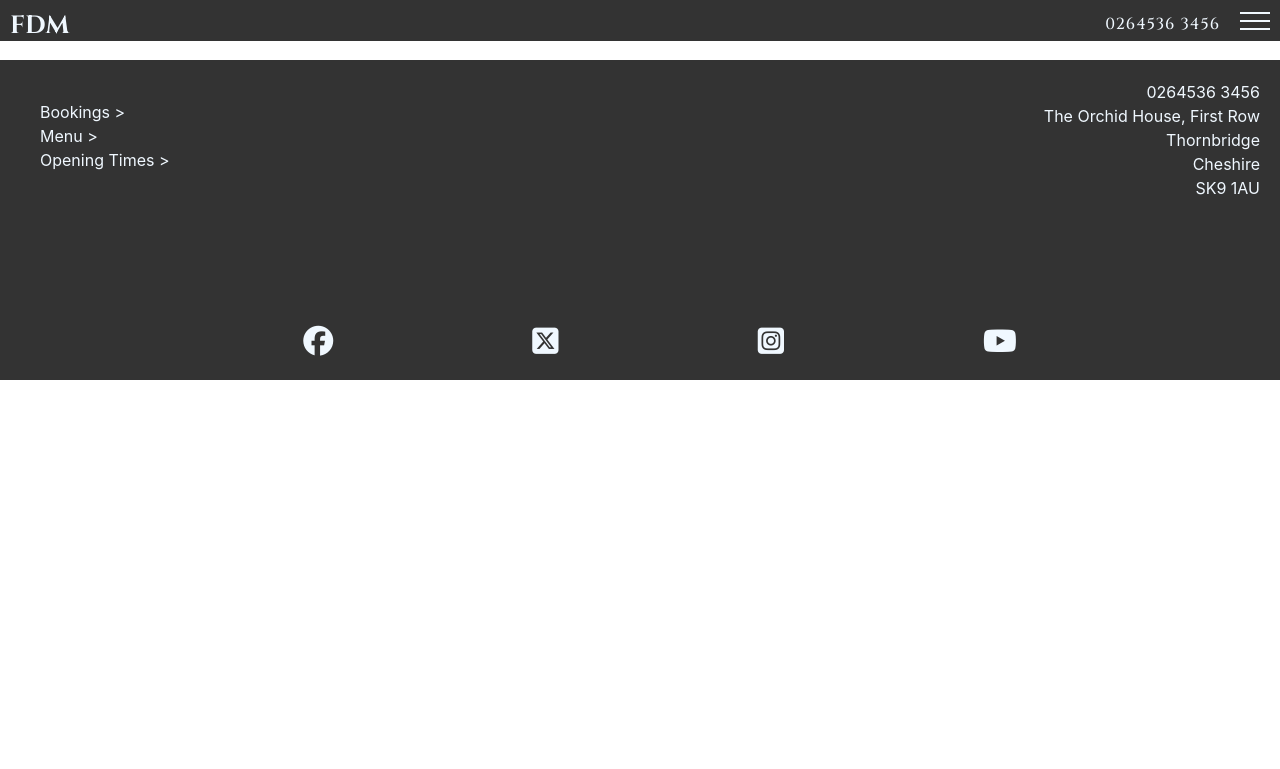
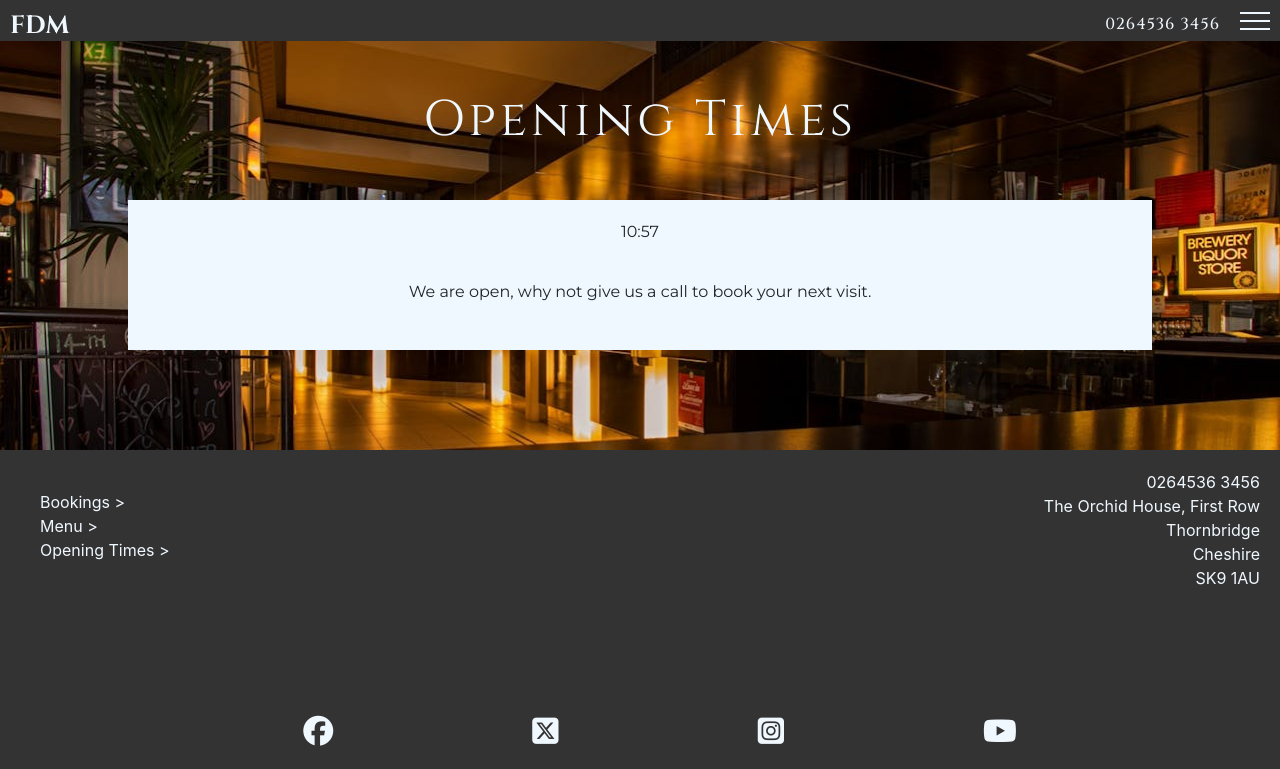
Before and after one commit to P-Worthington/Fruits-de-mer, a Flask app: page /opening in a window 1280 px wide. Shown: the top 769 px of the page. Run offline with Flask 3, Linux system fonts and the light colour scheme; some libraries are stand-ins or nearby versions; some web fonts are replaced.

Commit message:
add opening and closing times with js clock

```diff
--- a/static/css/style.css
+++ b/static/css/style.css
@@ -441,3 +441,35 @@ footer {
     padding: 20px 20px;
     text-align: center;
   }
+
+
+/*opening.html styling*/
+
+.opening-hero {
+    position: relative;
+    background-image: url(../images/opening-images/opening-hero-img.jpg);
+    height: fit-content;
+    background-repeat: no-repeat;
+    background-position: center center;
+    background-size: cover;
+    margin-top: -20px;
+    padding-bottom: 100px;
+}
+
+.open-now {
+    width: 80%;
+    margin-left: 10%;
+    margin-right: 10%;
+    background-color: aliceblue;
+    height: 150px;
+    margin-top: 50px;
+    padding-bottom: 100px;
+    text-align: center;
+}
+
+.open-now > p {
+    font-family: "Montserrat", sans-serif;
+    padding-top: 20px;
+    padding-left: 10px;
+    padding-right: 10px;
+}
--- /dev/null
+++ b/static/script/opening.js
@@ -0,0 +1,65 @@
+const MONTHS = ["January", "February", "March", "April", "May", "June", "July", "August", "September", "October", "November", "December"]
+const DAYS = ["Sunday", "Monday", "Tuesday", "Wednesday", "Thursday", "Friday", "Saturday"]
+
+main();
+updateTime();
+
+setInterval(function() {
+    main();
+    updateTime();
+}, 60000);
+
+function main() {
+    var dateNow = new Date();
+    var dayNow = 6 //dateNow.getDay();
+
+    if (dayNow === 0) {
+        sundayTimes();
+    } else {
+        weekdayTime();
+    }
+
+    function weekdayTime () {
+        var time = 14 //dateNow.getHours();
+        if (time < 12) {
+            $("#open").text("We are closed right now and open at midday today.")
+        } else if (time > 21) {
+            if (dayNow === 6) {
+                $("#open").text("We are closed right now and open tomorrow at 10am.")
+            } else {
+                $("#open").text("We are closed right now and open tomorrow at midday.")
+            }
+        } else {
+            $("#open").text("We are open, why not give us a call to book your next visit.")
+        }
+    }
+
+    function sundayTimes () {
+        var time = 22 //dateNow.getHours();
+        if (time < 10) {
+            $("#open").text("We are closed right now and open at 10am today.")
+        } else if (time > 3) {
+            $("#open").text("We are closed right now and open tomorrow at midday.")
+        } else {
+            $("#open").text("We are open, why not give us a call to book your next visit.")
+        }
+    }
+}
+
+function updateTime() {
+    const today = new Date();
+    var mth = today.getMonth();
+    var monthWord = MONTHS[mth]
+    var day = today.getDay();
+    var dayWord = DAYS[day];
+    var hrs = today.getHours();
+    var min = today.getMinutes();
+    min = checkTime(min);
+    console.log(dayWord)
+    $("#clock").text(hrs + ":" + min );
+}
+
+function checkTime(i) {
+    if (i < 10) {i = "0" + i};  // add zero in front of numbers < 10
+    return i;
+}
--- a/templates/opening.html
+++ b/templates/opening.html
@@ -1,4 +1,18 @@
 {% extends "base.html" %}
 {% block content %}
 
+<div class="opening-container">
+    <div class="opening-hero">
+        <div class="title title-light">
+            <h2 class="alt-headings">Opening Times</h2>
+        </div>
+
+        <div class="open-now">
+            <p id="clock"></p>
+            <p id="open"></p>
+        </div>
+    </div>
+</div>
+
+<script src="../static/script/opening.js"></script>
 {% endblock %}
```
Also changed, not shown: static/images/opening-images/opening-hero-img.jpg (added).
